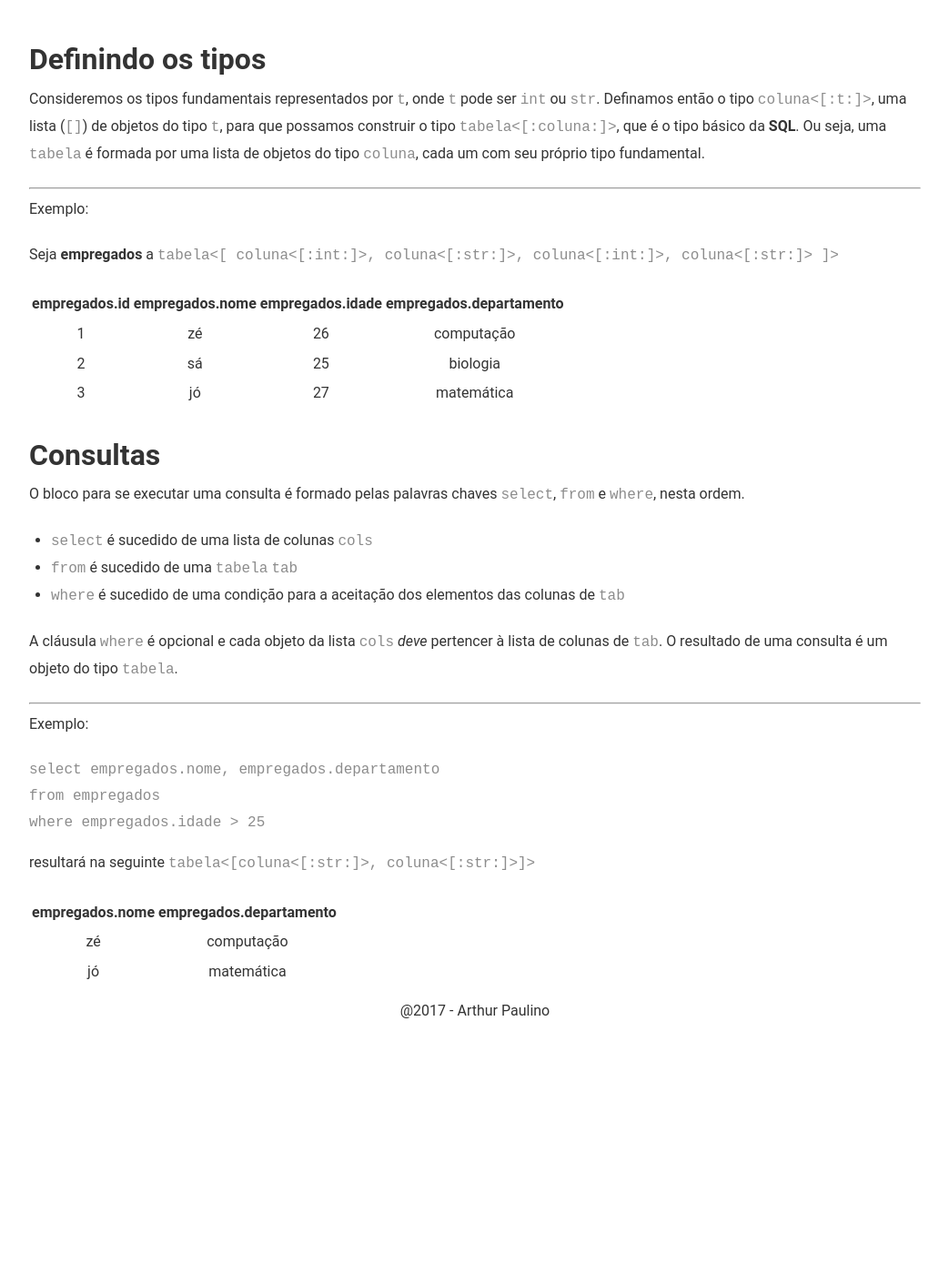
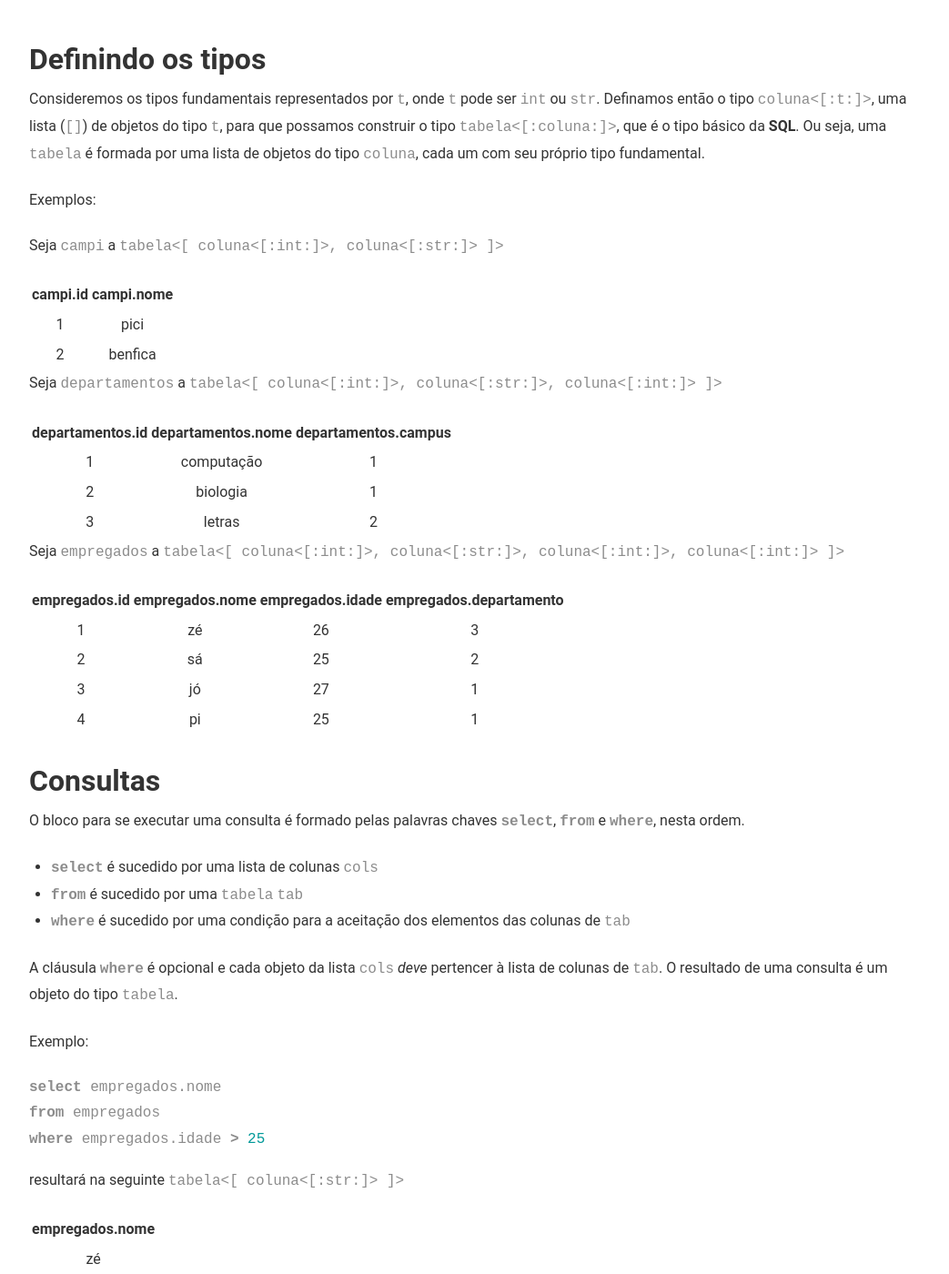
Before and after one commit to arthurpaulino/arthurpaulino.github.io, a Jekyll site: the page built from frentes/fbd/sql.md, in a window 1280 px wide and 1400 px high, scrolled down 210 px. Shown: the whole window at 91% size, without its empty margins (118-1161 px from the left). Built offline with Jekyll 4.4.1, drawn with Linux system fonts in a browser that asks for light colours; before the commit the page ends 1346 px from its top, so only the background shows below that; some of the changed text lies outside the part shown.

Commit message:
improvement

```diff
--- a/frentes/fbd/sql.md
+++ b/frentes/fbd/sql.md
@@ -8,39 +8,71 @@ title: SQL
 
 Consideremos os tipos fundamentais representados por `t`, onde `t` pode ser `int` ou `str`. Definamos então o tipo `coluna<[:t:]>`, uma lista (`[]`) de objetos do tipo `t`, para que possamos construir o tipo `tabela<[:coluna:]>`, que é o tipo básico da [SQL](https://pt.wikipedia.org/wiki/SQL){:target="_blank"}. Ou seja, uma `tabela` é formada por uma lista de objetos do tipo `coluna`, cada um com seu próprio tipo fundamental.
 
-***
+Exemplos:
+
+Seja `campi` a `tabela<[ coluna<[:int:]>, coluna<[:str:]> ]>`
+
+| campi.id | campi.nome
+|:-:|:-:
+| 1 | pici
+| 2 | benfica
+
+Seja `departamentos` a `tabela<[ coluna<[:int:]>, coluna<[:str:]>, coluna<[:int:]> ]>`
+
+| departamentos.id | departamentos.nome | departamentos.campus
+|:-:|:-:|:-:
+| 1 | computação | 1
+| 2 | biologia | 1
+| 3 | letras | 2
+
+Seja `empregados` a `tabela<[ coluna<[:int:]>, coluna<[:str:]>, coluna<[:int:]>, coluna<[:int:]> ]>`
+
+| empregados.id | empregados.nome | empregados.idade | empregados.departamento
+|:-:|:-:|:-:|:-:
+| 1 | zé | 26 | 3
+| 2 | sá | 25 | 2
+| 3 | jó | 27 | 1
+| 4 | pi | 25 | 1
+
+## Consultas
+
+O bloco para se executar uma consulta é formado pelas palavras chaves **`select`**, **`from`** e **`where`**, nesta ordem.
+
+* **`select`** é sucedido por uma lista de colunas `cols`
+* **`from`** é sucedido por uma `tabela` `tab`
+* **`where`** é sucedido por uma condição para a aceitação dos elementos das colunas de `tab`
+
+A cláusula **`where`** é opcional e cada objeto da lista `cols` *deve* pertencer à lista de colunas de `tab`. O resultado de uma consulta é um objeto do tipo `tabela`.
 
 Exemplo:
 
-Seja **empregados** a `tabela<[ coluna<[:int:]>, coluna<[:str:]>, coluna<[:int:]>, coluna<[:str:]> ]>`
-
-| empregados.id | empregados.nome | empregados.idade | empregados.departamento
-|:-:|:-:|:-:|:-:
-| 1 | zé | 26 | computação
-| 2 | sá | 25 | biologia
-| 3 | jó | 27 | matemática
-
-## Consultas
-
-O bloco para se executar uma consulta é formado pelas palavras chaves `select`, `from` e `where`, nesta ordem.
-
-* `select` é sucedido de uma lista de colunas `cols`
-* `from` é sucedido de uma `tabela` `tab`
-* `where` é sucedido de uma condição para a aceitação dos elementos das colunas de `tab`
-
-A cláusula `where` é opcional e cada objeto da lista `cols` *deve* pertencer à lista de colunas de `tab`. O resultado de uma consulta é um objeto do tipo `tabela`.
-
-***
-
-Exemplo:
-~~~
-select empregados.nome, empregados.departamento
+~~~ sql
+select empregados.nome
 from empregados
 where empregados.idade > 25
 ~~~
-resultará na seguinte `tabela<[coluna<[:str:]>, coluna<[:str:]>]>`
+resultará na seguinte `tabela<[ coluna<[:str:]> ]>`
 
-| empregados.nome | empregados.departamento
-|:-:|:-:
-| zé | computação
-| jó | matemática
+| empregados.nome
+|:-:
+| zé
+| jó
+
+### Variáveis
+
+O escopo de uma consulta é definido na cláusula **`from`**. Desta forma, podemos instanciar variáveis para nos referirmos às tabelas.
+
+Exemplo:
+
+~~~ sql
+select e.nome
+from empregados e
+where e.idade = 25
+~~~
+
+resultará na seguinte `tabela<[ coluna<[:str:]> ]>`
+
+| e.nome
+|:-:
+| sá
+| pi
```
